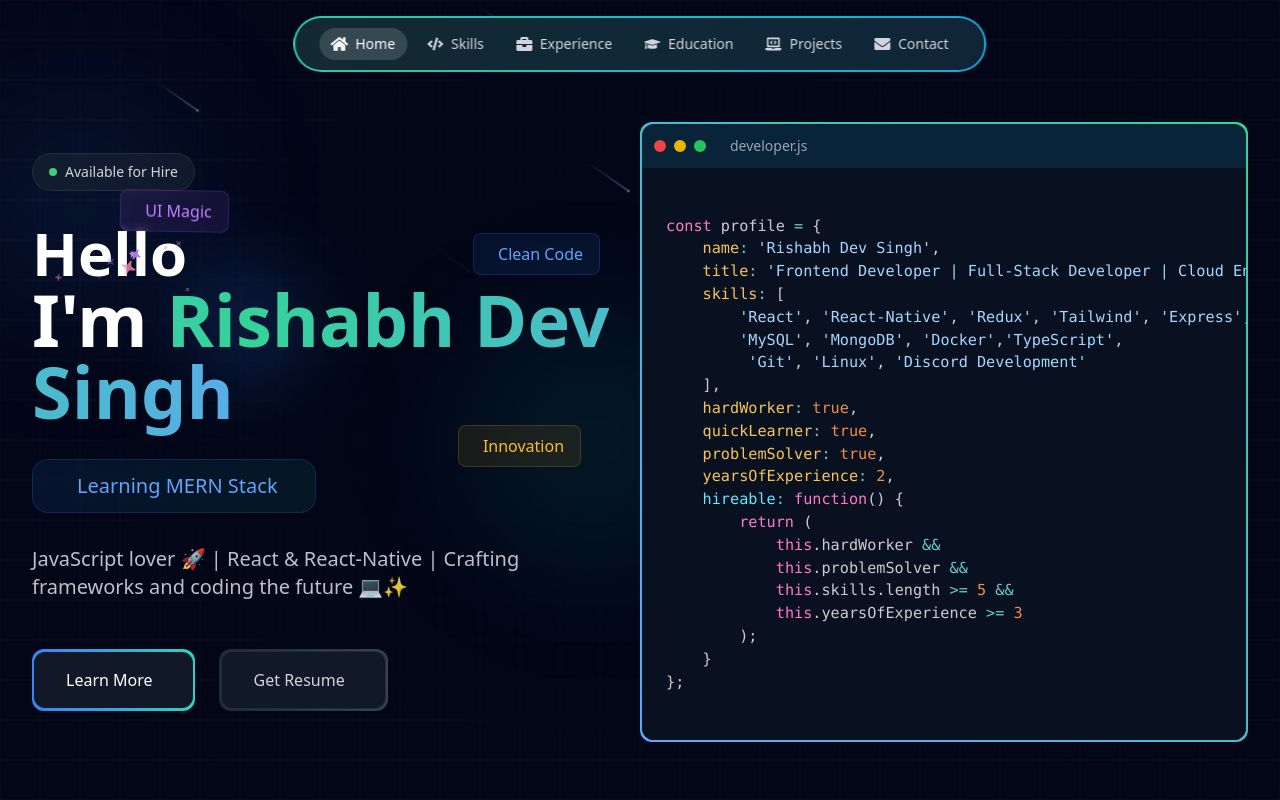
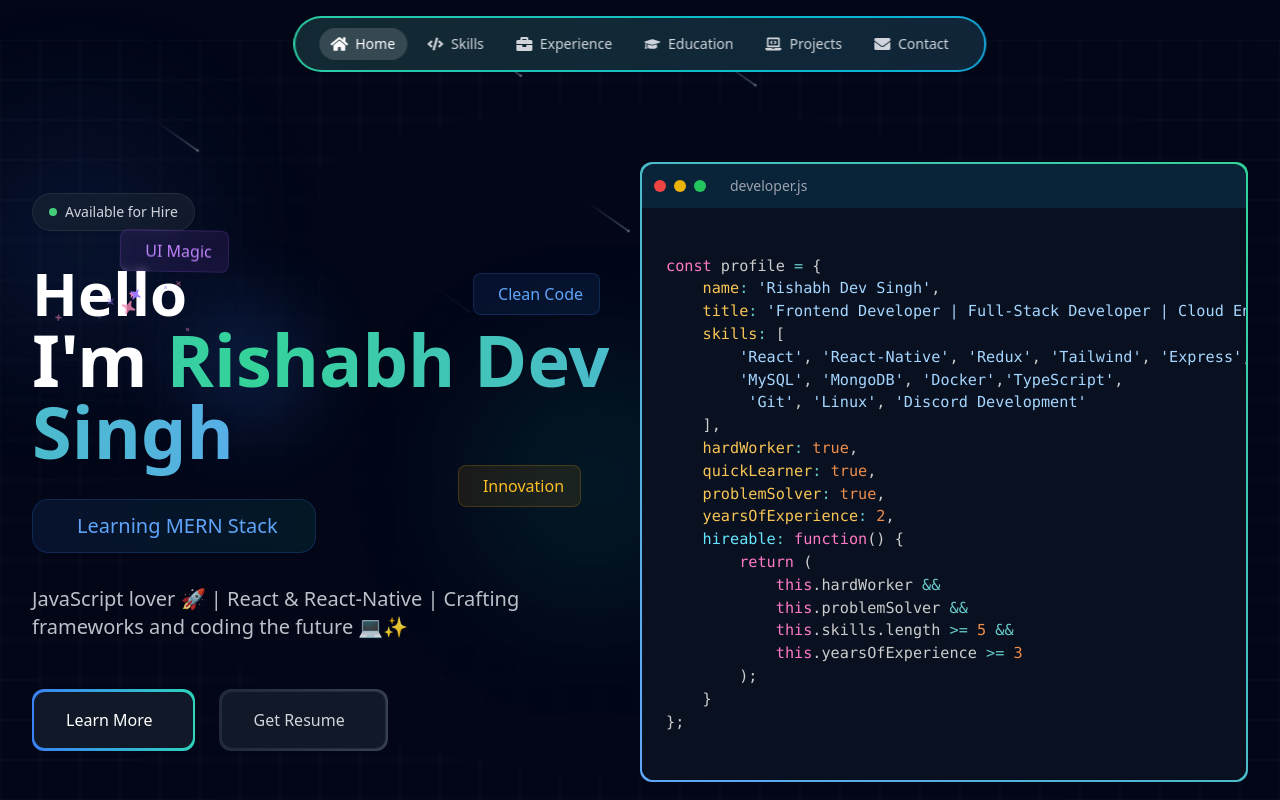
Before and after one commit to r4rishabh/Portfolio-v2, a React (Vite) app: page / in a window 1280 px wide. Shown: the top 800 px of the page. Built offline with nearby package versions, Linux system fonts and the light colour scheme.

Commit message:
fixed tags

```diff
--- a/src/pages/Hero/Hero.jsx
+++ b/src/pages/Hero/Hero.jsx
@@ -135,7 +135,7 @@
 
   return (
     <>
-      <main className="bg-[#020617] text-white min-h-screen">
+      <main className="bg-[#020617] text-white min-h-screen  pt-10 sm:pt-10">
         <section
           className="hero min-h-screen flex items-center justify-center relative px-4 sm:px-6 lg:px-8 py-10 md:py-16 lg:py-0 hero-section-padding"
           style={{ paddingTop: "var(--hero-padding-top, 0)" }}
```
